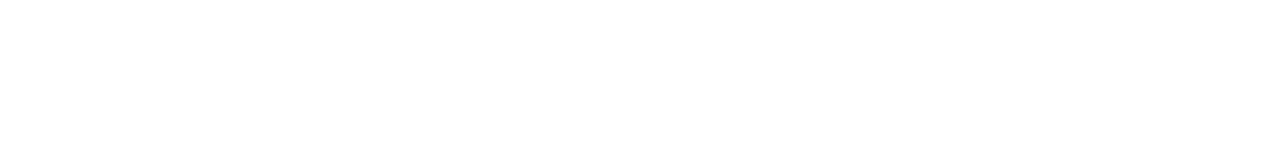
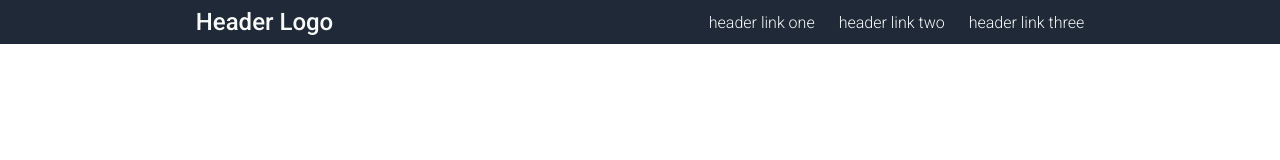
Before and after one commit to theiiienrique/landing-page, a plain HTML site: page index.html in a window 1280 px wide. Drawn offline with Linux system fonts and the light colour scheme.

Commit message:
Create and style header

```diff
--- a/index.html
+++ b/index.html
@@ -4,9 +4,35 @@
     <meta charset="UTF-8">
     <meta http-equiv="X-UA-Compatible" content="IE=edge">
     <meta name="viewport" content="width=device-width, initial-scale=1.0">
+    <link rel="stylesheet" href="style.css">
+    <link rel="preconnect" href="https://fonts.googleapis.com">
+    <link rel="preconnect" href="https://fonts.gstatic.com" crossorigin>
+    <link href="https://fonts.googleapis.com/css2?family=Roboto:ital,wght@0,100;0,300;0,400;0,500;0,700;0,900;1,100;1,300;1,400;1,500;1,700;1,900&display=swap" rel="stylesheet">
+
     <title>Landing Page</title>
 </head>
 <body>
+    <div class="hero">
+        <div class="header">
+            <div class="logo-text">Header Logo</div>
+            <div>
+                <ul class="link-text">
+                    <li><a href="">header link one</a></li>
+                    <li><a href="">header link two</a></li>
+                    <li><a href="">header link three</a></li>
+                </ul> <!--.link-text-->
+            </div>
+        </div> <!--.header-->
+    </div> <!--.hero-->
+
+
+
+    <div class="footer">
+
+
+    </div> <!--.footer-->
+
+
 
 </body>
 </html>
--- a/style.css
+++ b/style.css
@@ -0,0 +1,40 @@
+body {
+    margin: 0;
+    padding: 0;
+    font-family: 'Roboto', sans-serif;
+}
+
+.hero,
+.footer {
+    background-color: #1F2937;
+    color: #f9faf8;
+}
+
+a {
+    color: #f9faf8;
+    text-decoration: none;
+}
+
+ul {
+    list-style-type: none;
+    margin: 0;
+    padding: 0;
+    display: flex;
+    gap: 24px;
+}
+
+.logo-text {
+    font-size: 24px;
+    font-weight: 500;
+}
+
+.link-text {
+    font-weight: 300;
+}
+
+.header {
+    display: flex;
+    justify-content: space-around;
+    align-items: center;
+    padding: 8px;
+}
```
